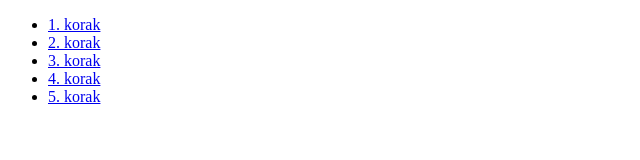
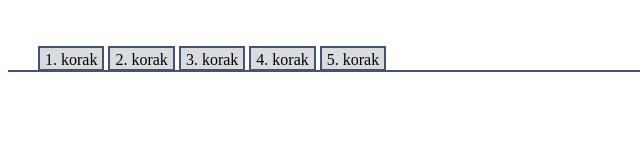
Before and after one commit to noagero/web2, a plain HTML site: page 5korak.html in a window 1280 px wide. Shown: the whole page, without its empty margins (0-640 px from the left). Drawn offline with Linux system fonts and the light colour scheme.

Commit message:
Add files via upload

```diff
--- a/5korak.html
+++ b/5korak.html
@@ -1,19 +1,15 @@
-<!DOCTYPE html>
-<html lang="en">
+<html>
 	<head>
 		<meta charset="UTF-8">
-    <meta http-equiv="X-UA-Compatible" content="IE=edge">
-    <meta name="viewport" content="width=device-width, initial-scale=1.0">
-    <title>Document</title>
-    <link rel="stylesheet" href="style.css">
+		<link rel="stylesheet" type="text/css" href="body.css">
 	</head>
 	<body>
 	    <ul id="jahaci">
-            <li><a href="index.html">1. korak</a></li>
+            <li><a href="1korak.html">1. korak</a></li>
             <li><a href="2korak.html">2. korak</a></li>
             <li><a href="3korak.html">3. korak</a></li>
             <li><a href="4korak.html">4. korak</a></li>
-            <li   id="aktivni"><a href="5korak.html">5. korak</a></li>
+            <li><a href="5korak.html">5. korak</a></li>
         </ul>
 	</body>
 </html>
--- /dev/null
+++ b/body.css
@@ -0,0 +1,34 @@
+#jahaci li {
+    display: inline;
+}
+#jahaci {
+    color: #000;
+    border-bottom: 2px solid #455372;
+    margin-top: 50px;
+    margin-right: 0px;
+    margin-bottom: 0px;
+    margin-left: 0px;
+    padding: 1px;
+    padding-left: 30px;
+}
+#jahaci li a {
+    color: #000;
+    background: #d9dbe1;
+    border: 2px solid #455372;
+    padding: 3px 5px 1px 5px;
+    margin: 0px;
+    text-decoration: none;
+}
+#jahaci li a:hover {
+    border-bottom-color: white;
+    background-color: #eee;
+    color: #455372;
+    }
+    #jahaci li a:active {
+    color: #c00;
+}
+#aktivni {
+    color: #000;
+    background: #fff;
+    border-bottom-color: white;
+}
```
Also changed, not shown: 1korak.html (+3 -7 lines), 2korak.html (+4 -8 lines), 3korak.html (+4 -8 lines), 4korak.html (+4 -8 lines). Lines whose indentation alone changed are shown as unchanged.
